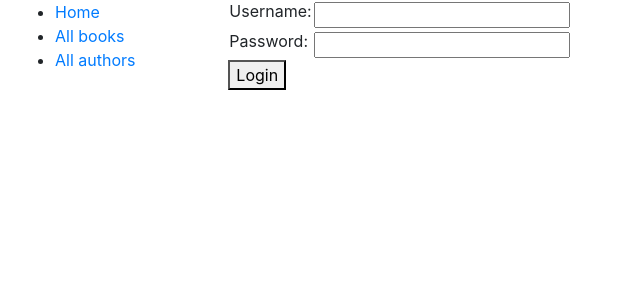
After one commit to MySecondLanguage/Django-Local-Library-Website, a Django app: page /login/ in a window 1280 px wide. The commit adds this page. Shown: the top 300 px of the page, without its empty margins (0-640 px from the left). Run offline with Django 3.2, Linux system fonts and the light colour scheme; some libraries are stand-ins or nearby versions.

Commit message:
Just Fixed login/logout system but not registration

```diff
--- /dev/null
+++ b/locallibrary/catalog/templates/registration/user_login.html
@@ -0,0 +1,24 @@
+{% extends 'base.html' %}
+
+{% block content %}
+
+
+<form method="POST">
+   {% csrf_token %}
+    <table>
+        <tr>
+            <td><label for="username">Username: </label></td>
+            <td><input type="text" name="username", id="username"></td>
+        </tr>
+
+        <tr>
+            <td><label for="password">Password: </label></td>
+            <td><input type="password" id="password" name="password"></td>
+        </tr>
+    </table>
+    <button type="submit">Login</button>
+</form>
+
+
+
+{% endblock %}
--- a/locallibrary/catalog/urls.py
+++ b/locallibrary/catalog/urls.py
@@ -7,6 +7,7 @@ urlpatterns = [
     path('book/<int:pk>/', views.book_detail_view, name='book_detail'),
     path('author/<int:pk>', views.author_detail_view, name='author_detail'),
     path('author', views.AuthorListView.as_view(), name='author_list'),
-
-    #path('login/', views.user_login, name='user_login'),
+    path('login/', views.user_login, name='user_login'),
+    path('success', views.success, name='user_success'),
+    path('user_logout', views.user_logout, name='user_logout'),
 ]
--- a/locallibrary/catalog/views.py
+++ b/locallibrary/catalog/views.py
@@ -1,6 +1,8 @@
-from django.shortcuts import render, get_object_or_404
+from django.shortcuts import render, get_object_or_404, HttpResponseRedirect
 from .models import BookInstance, Book, Author, Genre
 from django.views import generic
+from django.contrib.auth import login, logout, authenticate
+from django.urls import reverse
 
 def index(request):
     num_books = Book.objects.all().count()
@@ -40,3 +42,26 @@ class AuthorListView(generic.ListView):
     model = Author
     context_object_name = 'author_list'
     queryset = Author.objects.order_by('first_name')
+
+def user_login(request):
+    context = {}
+    if request.method == 'POST':
+        username = request.POST['username']
+        password = request.POST['password']
+        user = authenticate(request, username=username, password=password)
+        if user:
+            login(request, user)
+            return HttpResponseRedirect(reverse('user_success'))
+    else:
+        context['error'] = "Provide VALID Credential"
+        return render(request, 'registration/user_login.html', context)
+
+def success(request):
+    context = {}
+    context['user'] = request.user
+    return render(request, 'registration/login_success.html', context)
+
+def user_logout(request):
+    if request.method == 'POST':
+        logout(request)
+        return HttpResponseRedirect(reverse('user_login'))
--- a/locallibrary/locallibrary/settings.py
+++ b/locallibrary/locallibrary/settings.py
@@ -120,4 +120,4 @@ USE_TZ = True
 
 STATIC_URL = '/static/'
 
-LOGIN_REDIRECT_URL = '/'
+#LOGIN_REDIRECT_URL = '/'
--- a/locallibrary/locallibrary/urls.py
+++ b/locallibrary/locallibrary/urls.py
@@ -21,7 +21,6 @@ from django.conf.urls.static import static
 urlpatterns = [
     path('admin/', admin.site.urls),
     path('', include('catalog.urls')),
-    #path('accounts/', include('django.contrib.auth.urls')),
 ]
 
 urlpatterns += static(settings.STATIC_URL, document_root=settings.STATIC_ROOT)
```
Also changed, not shown: locallibrary/catalog/templates/index.html (+11 -4 lines), locallibrary/catalog/templates/registration/logged_out.html (deleted, +0 -12 lines), locallibrary/catalog/templates/registration/login.html (deleted, +0 -37 lines), locallibrary/catalog/templates/registration/login_success.html (added, +21 -0 lines), locallibrary/catalog/templates/registration/logout.html (deleted, +0 -10 lines), locallibrary/db.sqlite3.
